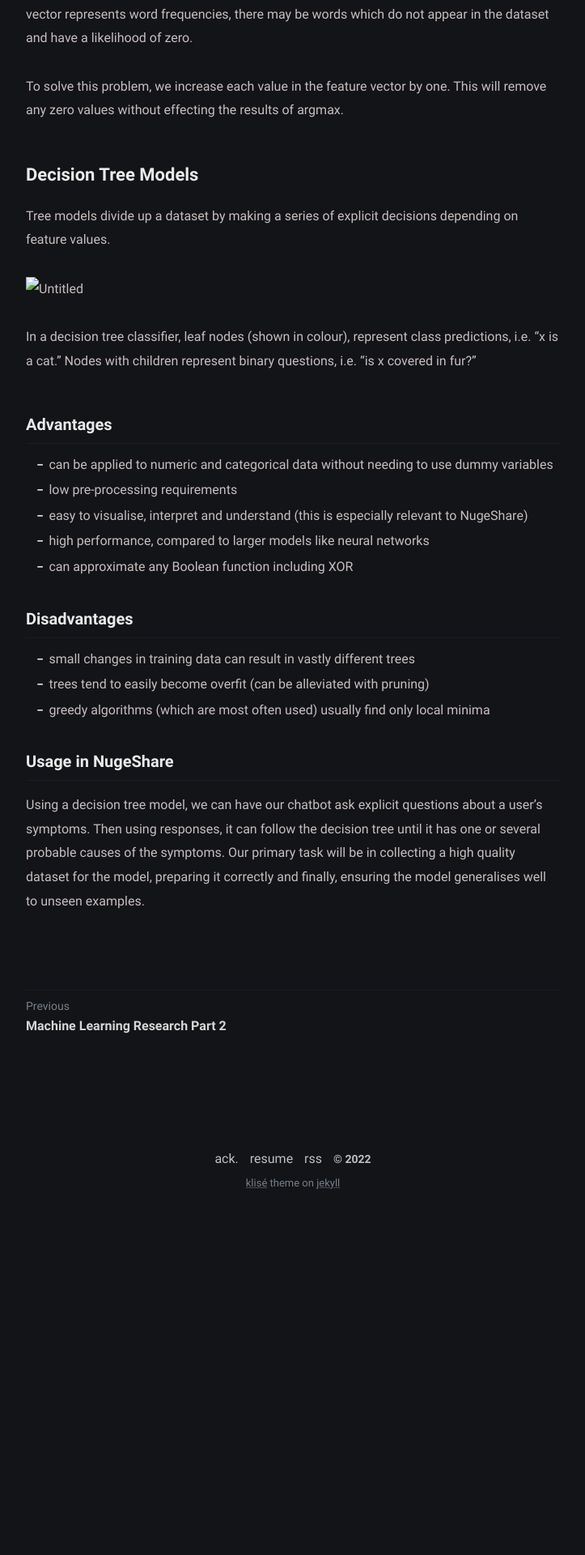
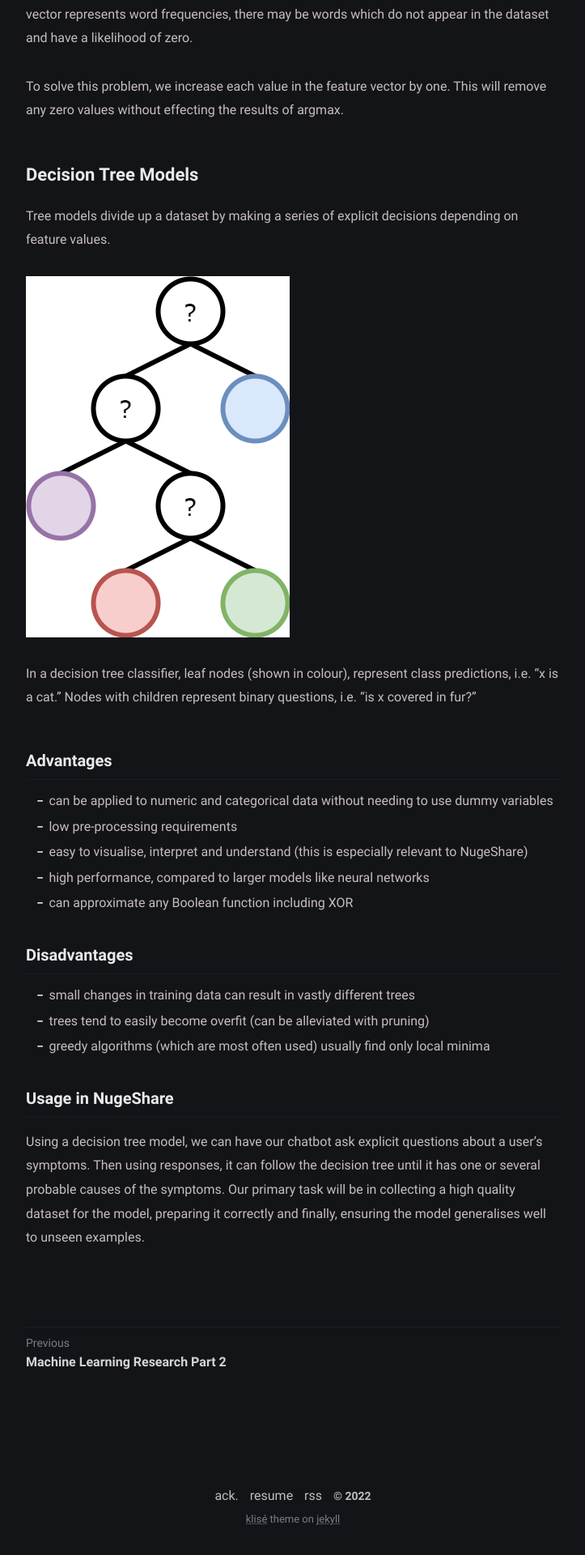
Before and after one commit to nudgesharedev/nudgesharedev.github.io, a Jekyll site: the page built from _posts/machine-learning-research-part-3/2021-12-19-machine-learning-research-part-3.md, in a window 1280 px wide. Shown: the part 2524-4444 px from the top of the page at 81% size, without its empty margins (278-1001 px from the left). Built offline with Jekyll 4.4.1, drawn with Linux system fonts in a browser that asks for light colours; before the commit the page ends 4029 px from its top, so only the background shows below that.

Commit message:
Update 2021-12-19-machine-learning-research-part-3.md

```diff
--- a/_posts/machine-learning-research-part-3/2021-12-19-machine-learning-research-part-3.md
+++ b/_posts/machine-learning-research-part-3/2021-12-19-machine-learning-research-part-3.md
@@ -52,7 +52,7 @@ To solve this problem, we increase each value in the feature vector by one. This
 
 Tree models divide up a dataset by making a series of explicit decisions depending on feature values.
 
-![Untitled](10%20Machine%20Learning%20Research%20Part%203%2046c0bdc6fcfb4ebeb89501efbec389e7/Untitled.png)
+![Untitled](/assets/10%20Machine%20Learning%20Research%20Part%203%2046c0bdc6fcfb4ebeb89501efbec389e7/Untitled.png)
 
 In a decision tree classifier, leaf nodes (shown in colour), represent class predictions, i.e. "x is a cat." Nodes with children represent binary questions, i.e. "is x covered in fur?"
 
```
